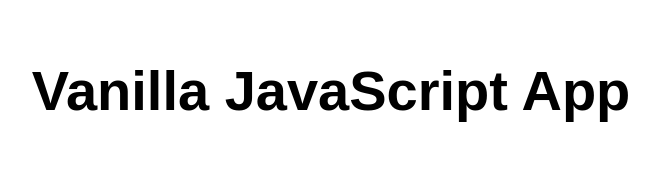
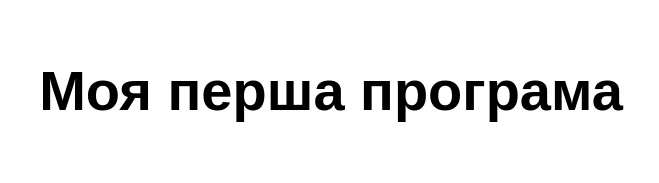
Before and after one commit to YuriiKlimyuk/mystaticwebapprepo, a website: page src/index.html in a window 1280 px wide. Shown: the whole page, without its empty margins (309-968 px from the left). Drawn offline with Linux system fonts and the light colour scheme.

Commit message:
Update index.html

```diff
--- a/src/index.html
+++ b/src/index.html
@@ -10,7 +10,7 @@
 
 <body>
   <main>
-    <h1>Vanilla JavaScript App</h1>
+    <h1>Моя перша програма</h1>
   </main>
 </body>
 
```
